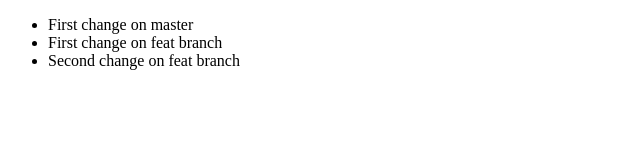
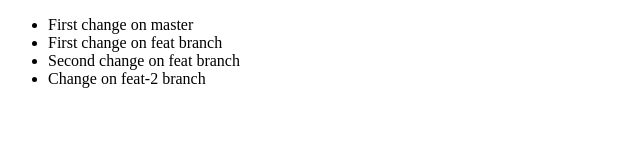
Before and after one commit to dennis-kiboi/branching, a plain HTML site: page index.html in a window 1280 px wide. Shown: the whole page, without its empty margins (0-640 px from the left). Drawn offline with Linux system fonts and the light colour scheme.

Commit message:
change on feat-2 branch

```diff
--- a/index.html
+++ b/index.html
@@ -10,6 +10,7 @@
     <li>First change on master</li>
     <li>First change on feat branch</li>
     <li>Second change on feat branch</li>
+    <li>Change on feat-2 branch</li>
   </ul>
 </body>
 </html>
```
